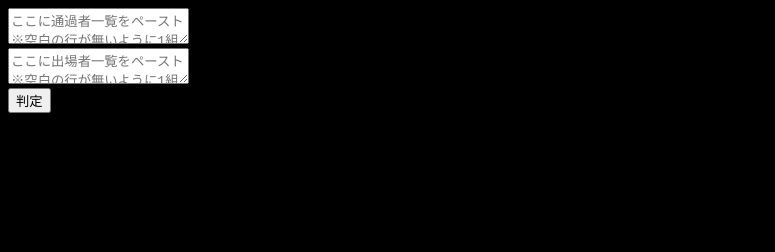
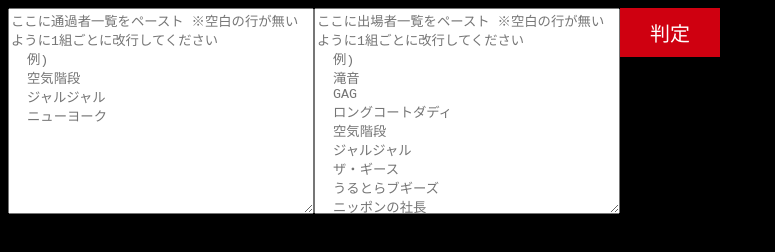
Before and after one commit to coco2214/M1Formatter, a plain HTML site: page index.html in a window 1280 px wide. Shown: the whole page, without its empty margins (0-775 px from the left). Drawn offline with Linux system fonts and the light colour scheme.

Commit message:
Update style.css

```diff
--- a/style.css
+++ b/style.css
@@ -13,7 +13,7 @@
     width: 20%;
  }
 
-.form button{
+button{
     background:#CF0010;
     border: none;
     color: #FFFFFF;
@@ -25,4 +25,12 @@
  table{
    width: 100%;
    border-collapse: collapse;
+   margin-top: 200px;
  }
+
+
+ textarea {
+  width: 300px;
+  height: 15em;
+  float: left;
+  }
```
